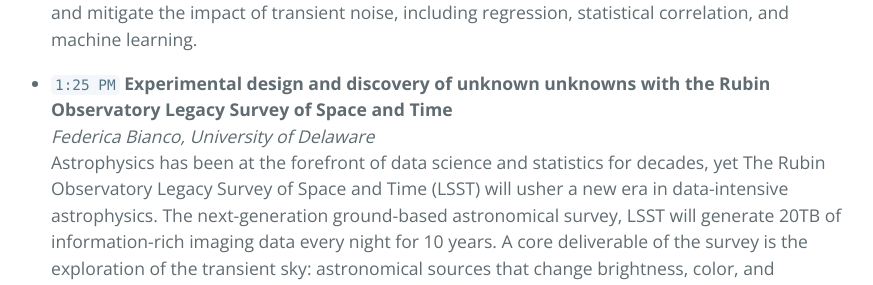
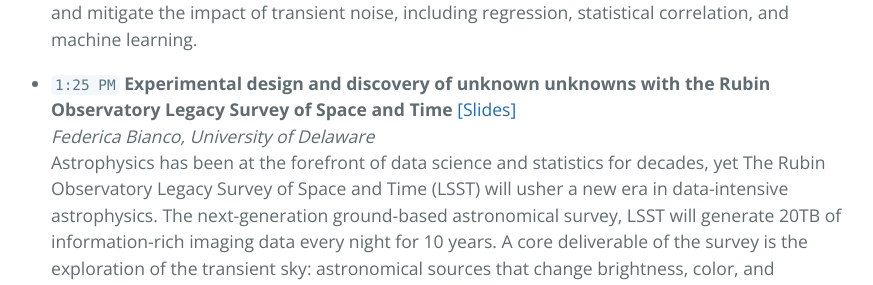
Before and after one commit to aigamstat/aigamstat.github.io, a Jekyll site: the page built from jsm2020/index.md, in a window 1280 px wide and 900 px high, scrolled down 12686 px. Shown: the part 163-448 px from the top of the window, without its empty margins (213-1086 px from the left). Built offline with Jekyll 4.4.1, drawn with Linux system fonts in a browser that asks for light colours.

Commit message:
added Federica Bianco's slides

```diff
--- a/jsm2020/index.md
+++ b/jsm2020/index.md
@@ -206,7 +206,7 @@
    *Jess McIver, Univ of British Columbia*
    Ground-based gravitational-wave detector data is non-stationary and contains a high rate of transient noise artifacts. This transient noise can mimic or obscure true astrophysical gravitational-wave events, reducing the effective reach of searches for these signals. This talk will summarize the methods employed by the LIGO, Virgo, and KAGRA collaborations to characterize and mitigate the impact of transient noise, including regression, statistical correlation, and machine learning.
 
-- `1:25 PM` 	**Experimental design and discovery of unknown unknowns with the Rubin Observatory Legacy Survey of Space and Time**
+- `1:25 PM` 	**Experimental design and discovery of unknown unknowns with the Rubin Observatory Legacy Survey of Space and Time** [[Slides]](https://drive.google.com/file/d/1anP6NgpAfY8kOi8cQJh8wsssMszWeoEN/view)
    *Federica Bianco, University of Delaware*
    Astrophysics has been at the forefront of data science and statistics for decades, yet The Rubin Observatory Legacy Survey of Space and Time (LSST) will usher a new era in data-intensive astrophysics. The next-generation ground-based astronomical survey, LSST will generate 20TB of information-rich imaging data every night for 10 years. A core deliverable of the survey is the exploration of the transient sky: astronomical sources that change brightness, color, and position, enabling a deep understanding of stellar physics and cosmology. Cutting edge methodologies that scale with the data volume to address event detection in stochastic time series, outliers and anomaly detection, and lightcurve characterization, typically in irregularly time spaced time series at the limit of the signal-to-noise are under development. However, to maximize the scientific throughput of the survey, statistics and data science methodologies have to enter the picture at the experimental design level. I will review applications of machine learning in experimental design to assure the Rubin LSST enables real-time detection of rare and rapidly evolving transients and the discovery of unknown unknowns.
 
```
